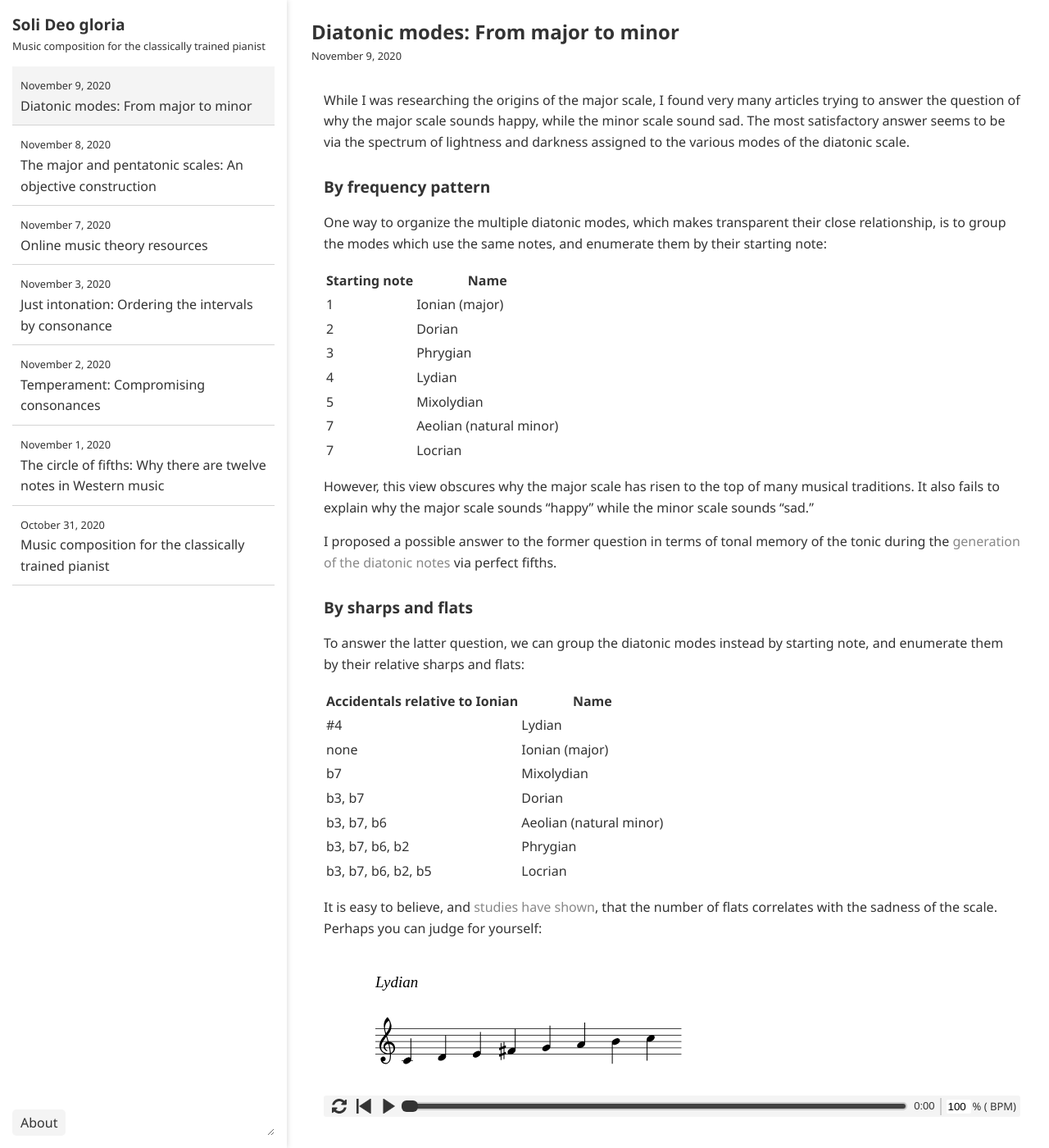
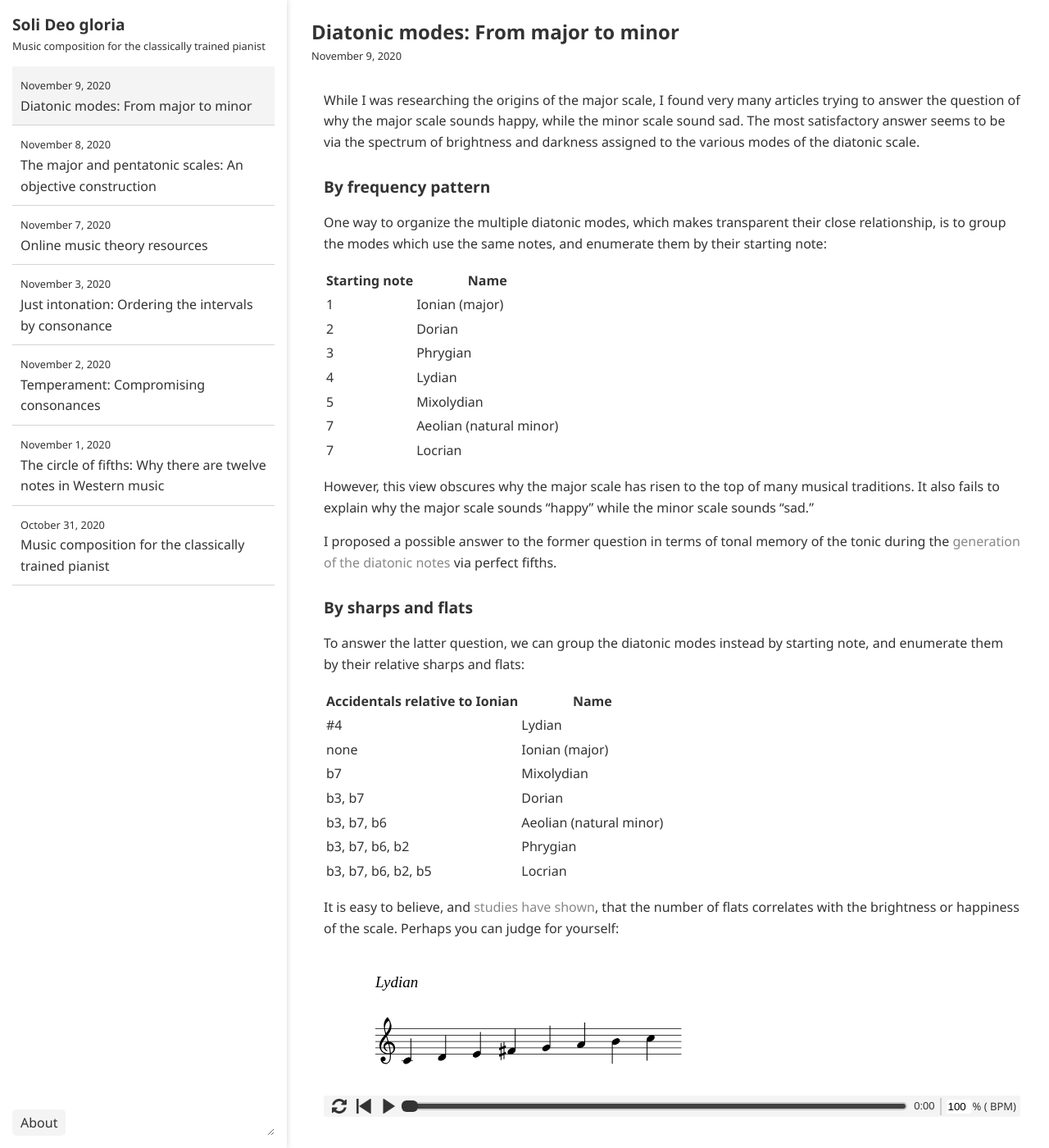
Before and after one commit to ansyblenetwork/sdg, a Jekyll site: the page built from _posts/2020-11-09-diatonic-modes-from.md, in a window 1280 px wide and 1400 px high. Shown: the whole window at 82% size. Built offline with Jekyll 4.4.1, drawn with Linux system fonts in a browser that asks for light colours.

Commit message:
Update 2020-11-09-diatonic-modes-from.md

```diff
--- a/_posts/2020-11-09-diatonic-modes-from.md
+++ b/_posts/2020-11-09-diatonic-modes-from.md
@@ -2,7 +2,7 @@
 title: "Diatonic modes: From major to minor"
 ---
 
-While I was researching the origins of the major scale, I found very many articles trying to answer the question of why the major scale sounds happy, while the minor scale sound sad. The most satisfactory answer seems to be via the spectrum of lightness and darkness assigned to the various modes of the diatonic scale.
+While I was researching the origins of the major scale, I found very many articles trying to answer the question of why the major scale sounds happy, while the minor scale sound sad. The most satisfactory answer seems to be via the spectrum of brightness and darkness assigned to the various modes of the diatonic scale.
 
 ### By frequency pattern
 
@@ -36,7 +36,7 @@ To answer the latter question, we can group the diatonic modes instead by starti
 | b3, b7, b6, b2 | Phrygian |
 | b3, b7, b6, b2, b5 | Locrian |
 
-It is easy to believe, and [studies have shown](https://www.researchgate.net/publication/259731533_Emotional_Connotations_of_Diatonic_Modes), that the number of flats correlates with the sadness of the scale. Perhaps you can judge for yourself:
+It is easy to believe, and [studies have shown](https://www.researchgate.net/publication/259731533_Emotional_Connotations_of_Diatonic_Modes), that the number of flats correlates with the brightness or happiness of the scale. Perhaps you can judge for yourself:
 
 <div id="scale1"></div>
 <div id="scale2"></div>
```
